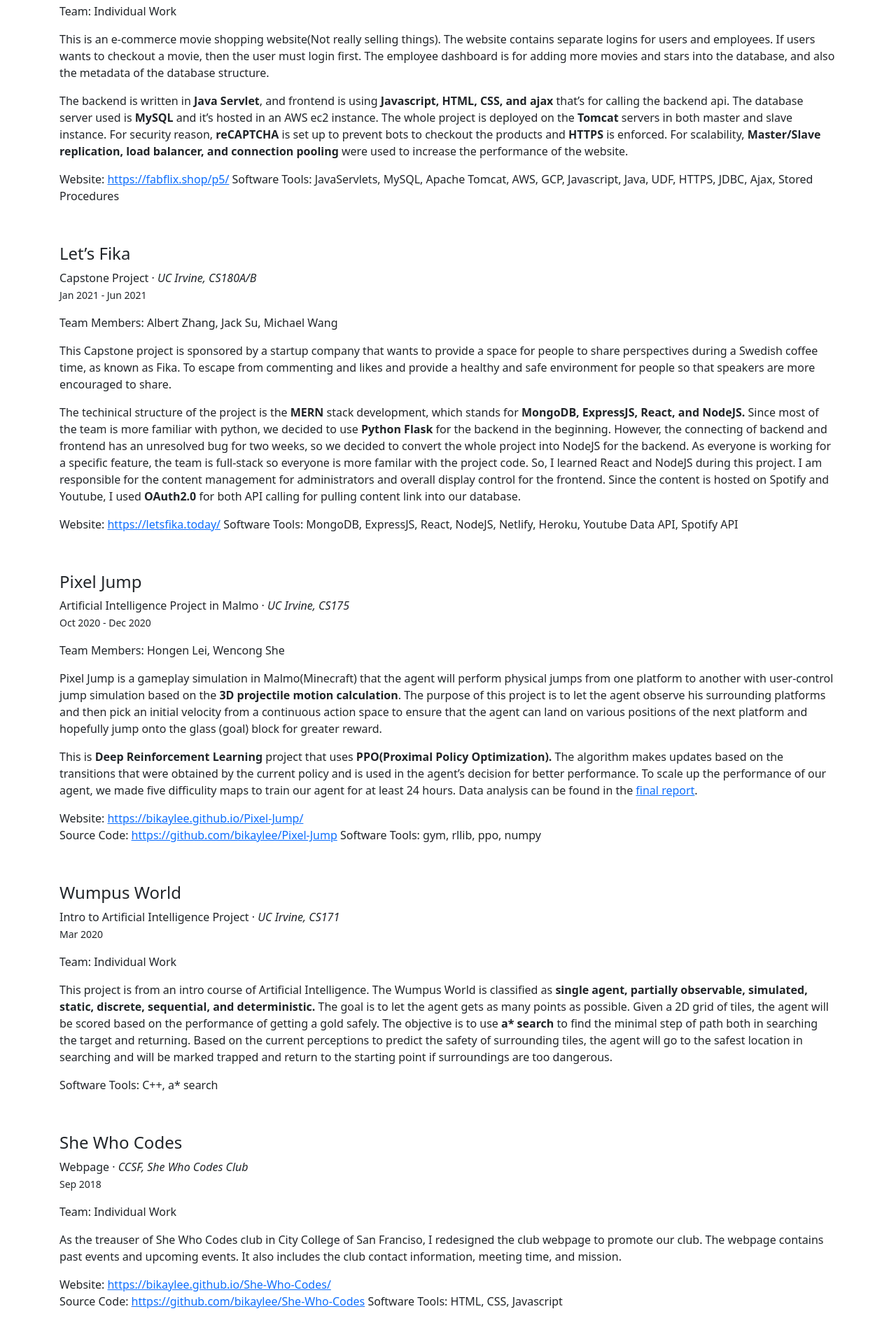
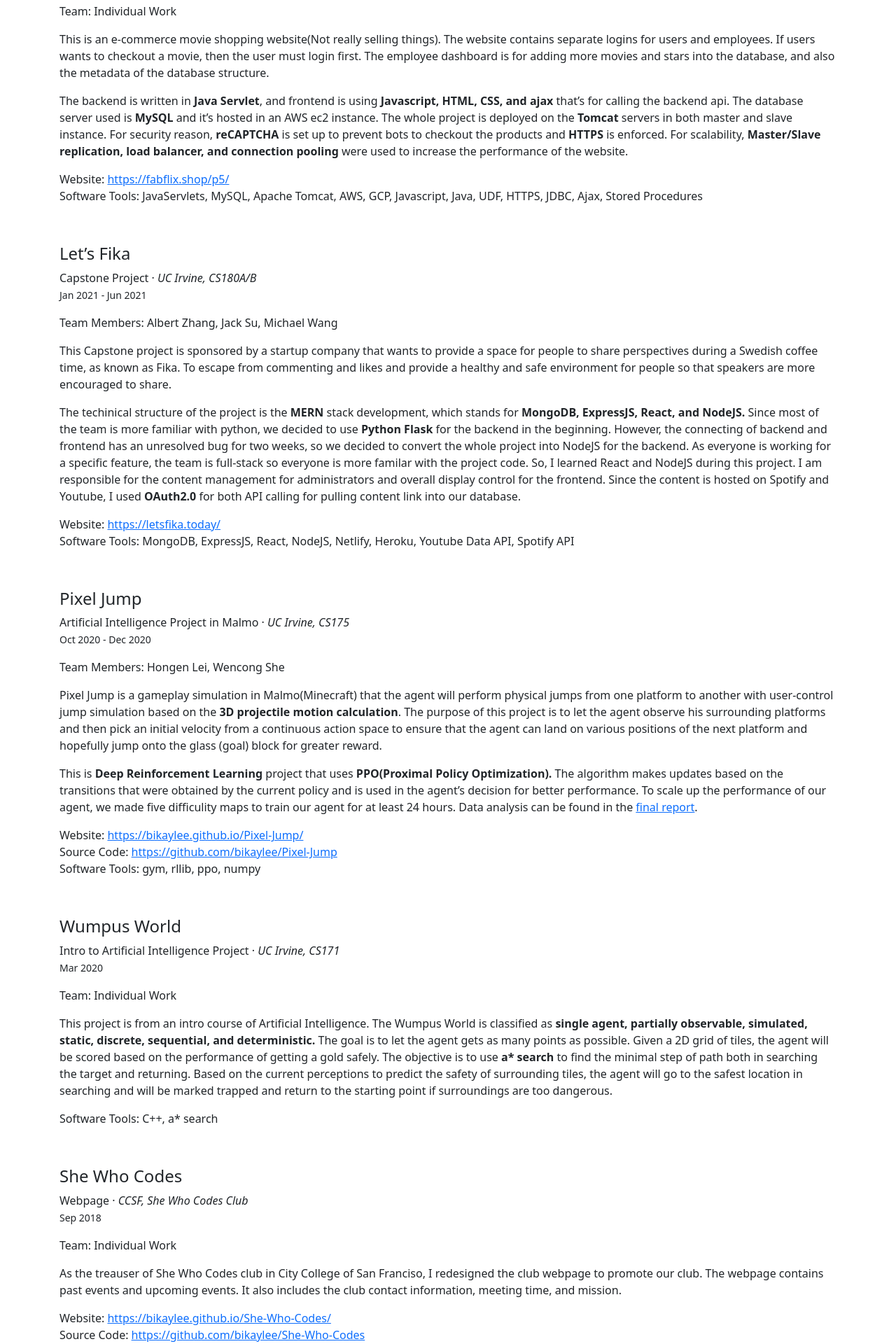
Before and after one commit to bikaylee/Portfolio, a Jekyll site: the page built from project.md, in a window 1280 px wide. Shown: the part 328-2248 px from the top of the page at 70% size. Built offline with Jekyll 4.4.1, drawn with Linux system fonts in a browser that asks for light colours.

Commit message:
minor change

```diff
--- a/project.md
+++ b/project.md
@@ -20,7 +20,7 @@ This is an e-commerce movie shopping website(Not really selling things). The web
 
 The backend is written in **Java Servlet**, and frontend is using **Javascript, HTML, CSS, and ajax** that's for calling the backend api. The database server used is **MySQL** and it's hosted in an AWS ec2 instance. The whole project is deployed on the **Tomcat** servers in both master and slave instance. For security reason, **reCAPTCHA** is set up to prevent bots to checkout the products and **HTTPS** is enforced. For scalability, **Master/Slave replication, load balancer, and connection pooling** were used to increase the performance of the website.
 
-Website: [https://fabflix.shop/p5/](https://fabflix.shop/p5/)
+Website: [https://fabflix.shop/p5/](https://fabflix.shop/p5/) <br>
 Software Tools: JavaServlets, MySQL, Apache Tomcat, AWS, GCP, Javascript, Java, UDF, HTTPS, JDBC, Ajax, Stored Procedures
 
 <br>
@@ -36,7 +36,7 @@ This Capstone project is sponsored by a startup company that wants to provide a
 
 The techinical structure of the project is the **MERN** stack development, which stands for **MongoDB, ExpressJS, React, and NodeJS.** Since most of the team is more familiar with python, we decided to use **Python Flask** for the backend in the beginning. However, the connecting of backend and frontend has an unresolved bug for two weeks, so we decided to convert the whole project into NodeJS for the backend. As everyone is working for a specific feature, the team is full-stack so everyone is more familar with the project code. So, I learned React and NodeJS during this project. I am responsible for the content management for administrators and overall display control for the frontend. Since the content is hosted on Spotify and Youtube, I used **OAuth2.0** for both API calling for pulling content link into our database.
 
-Website: [https://letsfika.today/](https://letsfika.today/)
+Website: [https://letsfika.today/](https://letsfika.today/) <br>
 Software Tools: MongoDB, ExpressJS, React, NodeJS, Netlify, Heroku, Youtube Data API, Spotify API
 
 <br>
@@ -53,7 +53,7 @@ Pixel Jump is a gameplay simulation in Malmo(Minecraft) that the agent will perf
 This is **Deep Reinforcement Learning** project that uses **PPO(Proximal Policy Optimization).** The algorithm makes updates based on the transitions that were obtained by the current policy and is used in the agent’s decision for better performance. To scale up the performance of our agent, we made five difficulity maps to train our agent for at least 24 hours. Data analysis can be found in the [final report](https://bikaylee.github.io/Pixel-Jump/final.html).
 
 Website: [https://bikaylee.github.io/Pixel-Jump/](https://bikaylee.github.io/Pixel-Jump/) <br>
-Source Code: [https://github.com/bikaylee/Pixel-Jump](https://github.com/bikaylee/Pixel-Jump)
+Source Code: [https://github.com/bikaylee/Pixel-Jump](https://github.com/bikaylee/Pixel-Jump) <br>
 Software Tools: gym, rllib, ppo, numpy
 
 <br>
@@ -81,7 +81,7 @@ Team: Individual Work
 As the treauser of She Who Codes club in City College of San Franciso, I redesigned the club webpage to promote our club. The webpage contains past events and upcoming events. It also includes the club contact information, meeting time, and mission.
 
 Website: [https://bikaylee.github.io/She-Who-Codes/](https://bikaylee.github.io/She-Who-Codes/) <br>
-Source Code: [https://github.com/bikaylee/She-Who-Codes](https://github.com/bikaylee/She-Who-Codes)
+Source Code: [https://github.com/bikaylee/She-Who-Codes](https://github.com/bikaylee/She-Who-Codes) <br>
 Software Tools: HTML, CSS, Javascript
 
 <br>
@@ -96,5 +96,5 @@ Team: Individual Work
 Very first webpage project after taking APCS in junior year of high schoool. At San Francisco Success Center, this 8-week course about web development fundamentals was taught by an experienced software engineer. This project is a redesigned webpage for a local restaurant in San Francisco.
 
 Website: [https://github.com/bikaylee/La-Fusion](https://github.com/bikaylee/La-Fusion) <br>
-Source Code: [https://github.com/bikaylee/La-Fusion](https://github.com/bikaylee/La-Fusion)
+Source Code: [https://github.com/bikaylee/La-Fusion](https://github.com/bikaylee/La-Fusion) <br>
 Software Tools: HTML, CSS, Javascript
```
